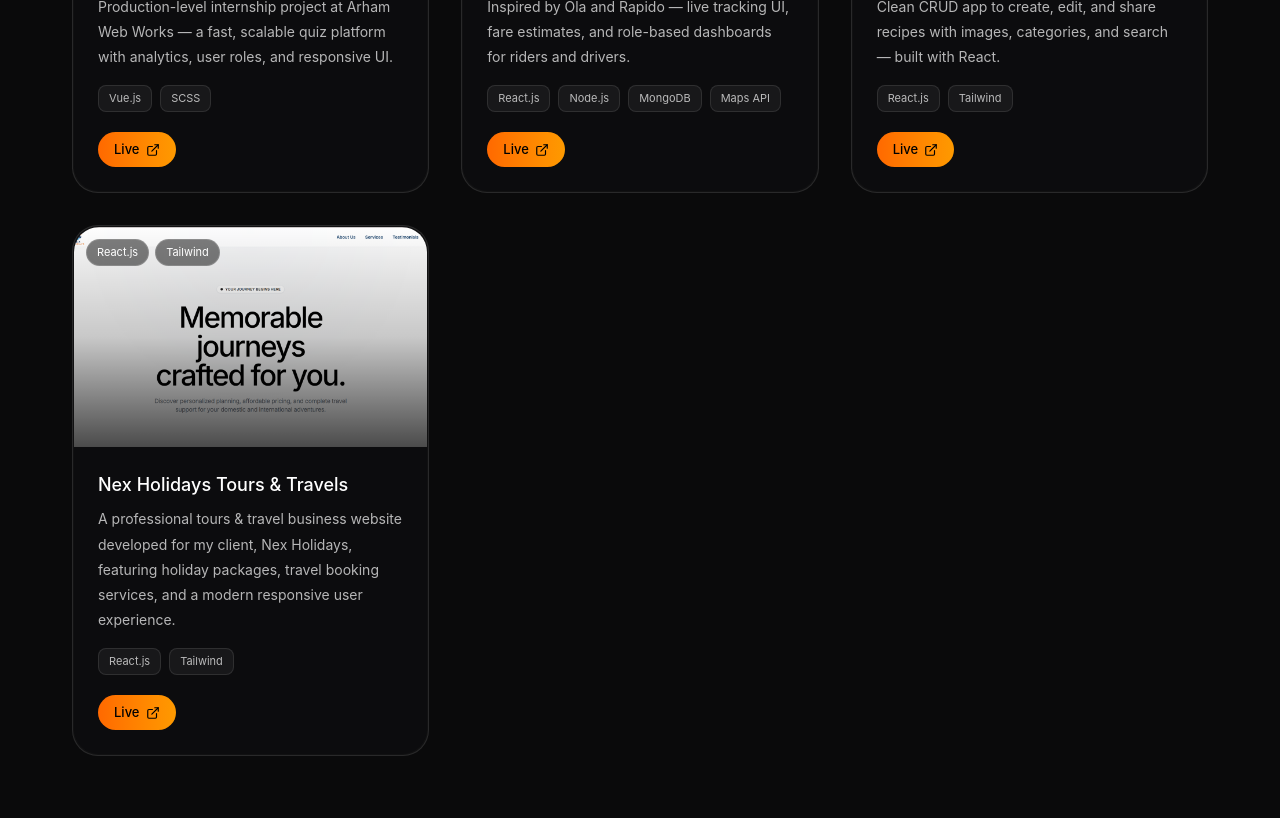
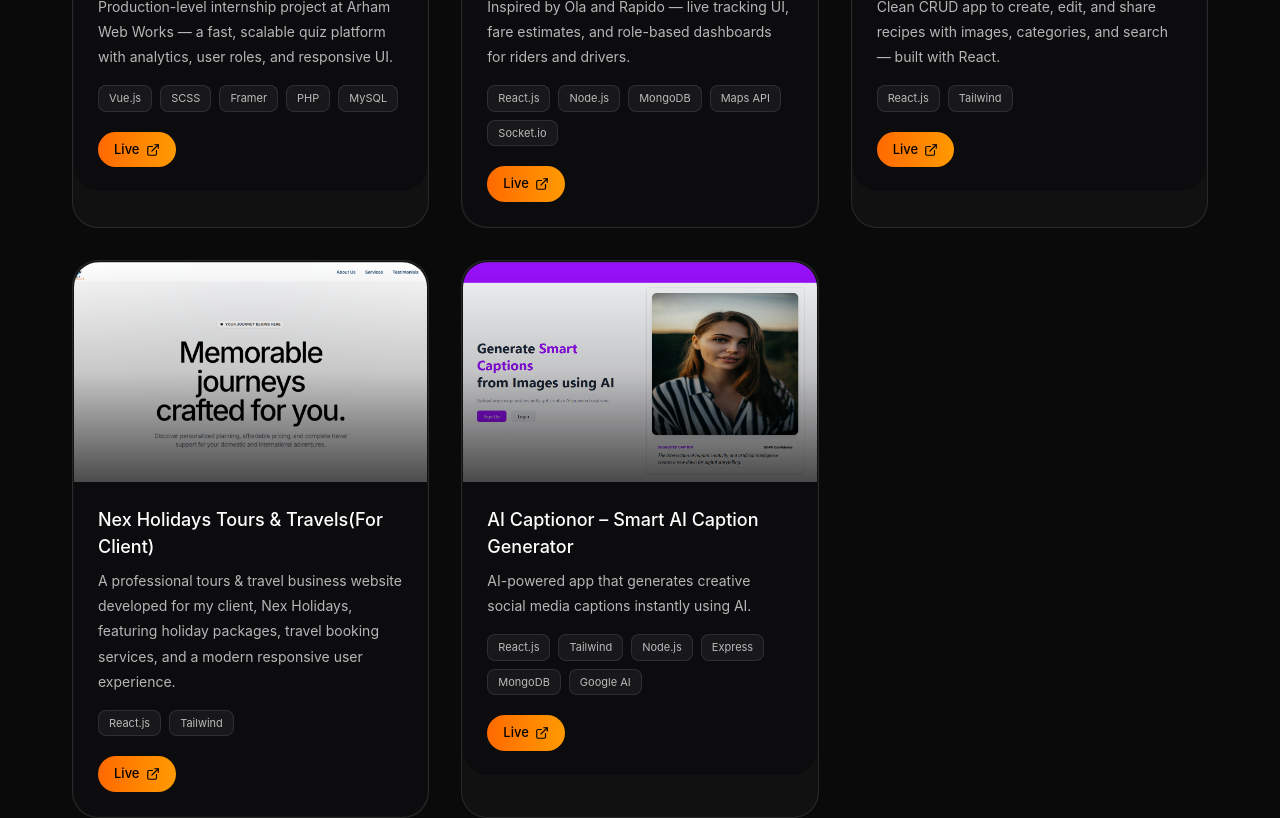
Before and after one commit to sehzad23/My-Portfolio, a React (Vite) app: page / in a window 1280 px wide. Shown: the part 5420-6238 px from the top of the page. Built offline with nearby package versions, Linux system fonts and the light colour scheme.

Commit message:
Refactor code structure for improved readability and maintainability

```diff
--- a/src/components/projects/ProjectCard.jsx
+++ b/src/components/projects/ProjectCard.jsx
@@ -19,8 +19,8 @@ function ProjectCard({ title, desc, stack, image, live }) {
 
           <div className="absolute inset-0 bg-gradient-to-t from-black/70 via-black/20 to-transparent" />
 
-          <div className="absolute left-3 top-3 flex gap-1.5">
-            {stack.slice(0, 3).map((item) => (
+          {/* <div className="absolute left-3 top-3 flex gap-1.5">
+            {stack.slice(0, 5).map((item) => (
               <span
                 key={item}
                 className="rounded-full border border-white/15 bg-black/50 px-2.5 py-1 text-[11px] backdrop-blur"
@@ -28,7 +28,7 @@ function ProjectCard({ title, desc, stack, image, live }) {
                 {item}
               </span>
             ))}
-          </div>
+          </div> */}
         </div>
 
         <div className="p-6">
--- a/src/data/projects.js
+++ b/src/data/projects.js
@@ -2,18 +2,19 @@ import Quizify from "../assets/images/quizify.png"
 import Cab from "../assets/images/cab.png"
 import Food from "../assets/images/food.png"
 import NexHolidays from "../assets/images/NexHolidays.png"
+import AI_caption from "../assets/images/AI-caption.png"
 const projects = [
   {
     title: "Quizify.io",
     desc: "Production-level internship project at Arham Web Works — a fast, scalable quiz platform with analytics, user roles, and responsive UI.",
-    stack: ["Vue.js", "SCSS"],
+    stack: ["Vue.js", "SCSS","Framer","PHP", "MySQL"],
     image: Quizify,
     live: "https://quizify.io/"
   },
   {
     title: "Cab Booking System",
     desc: "Inspired by Ola and Rapido — live tracking UI, fare estimates, and role-based dashboards for riders and drivers.",
-    stack: ["React.js", "Node.js", "MongoDB", "Maps API"],
+    stack: ["React.js", "Node.js", "MongoDB", "Maps API","Socket.io"],
     image: Cab,
     live: "https://public-transportation.vercel.app"
   },
@@ -25,12 +26,19 @@ const projects = [
     live: "https://cookrecipe.netlify.app/"
   },
    {
-    title: "Nex Holidays Tours & Travels",
+    title: "Nex Holidays Tours & Travels(For Client)",
     desc: "A professional tours & travel business website developed for my client, Nex Holidays, featuring holiday packages, travel booking services, and a modern responsive user experience.",
     stack: ["React.js", "Tailwind",],
     image: NexHolidays,
     live: "https://visa-nex.vercel.app/"
   },
+  {
+    title: "AI Captionor – Smart AI Caption Generator",
+    desc: "AI-powered app that generates creative social media captions instantly using AI.",
+    stack: ["React.js", "Tailwind","Node.js", "Express","MongoDB", "Google AI"],
+    image: AI_caption,
+    live: "https://ai-rady-caption.vercel.app/"
+  },
 ];
 
 export default projects;
```
Also changed, not shown: src/assets/images/Ai-caption.png (added).
